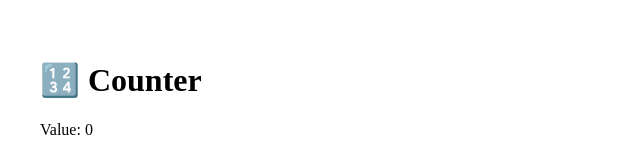
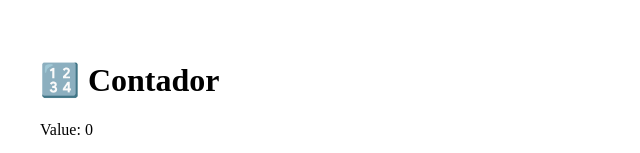
Before and after one commit to Apps-Factory-Colombia/Homeworks, a React (Vite) app in the folder my-vite-app/: page / in a window 1280 px wide. Shown: the top 153 px of the page, without its empty margins (0-640 px from the left). Built offline with nearby package versions, Linux system fonts and the light colour scheme.

Commit message:
challenge_10

```diff
--- a/my-vite-app/src/App.jsx
+++ b/my-vite-app/src/App.jsx
@@ -13,7 +13,7 @@ function App() {
 
   return (
     <div style={{ padding: '2rem' }}>
-      <h1>🔢 Counter</h1>
+      <h1>🔢 Contador</h1>
       <p>Value: {counter}</p>
       <button onClick={() => dispatch(increment())}>Increment</button>
       <button onClick={() => dispatch(decrement())}>Decrement</button>
```
